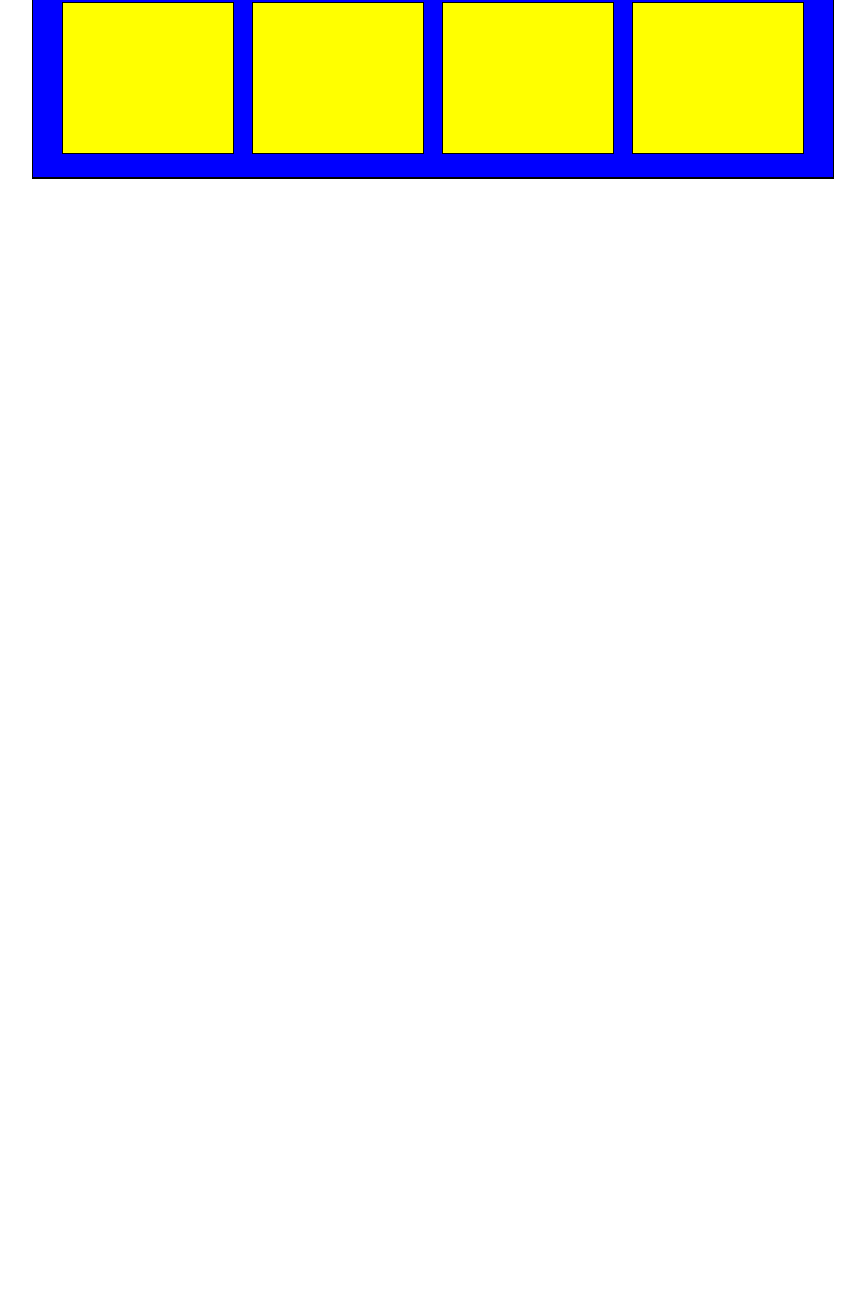
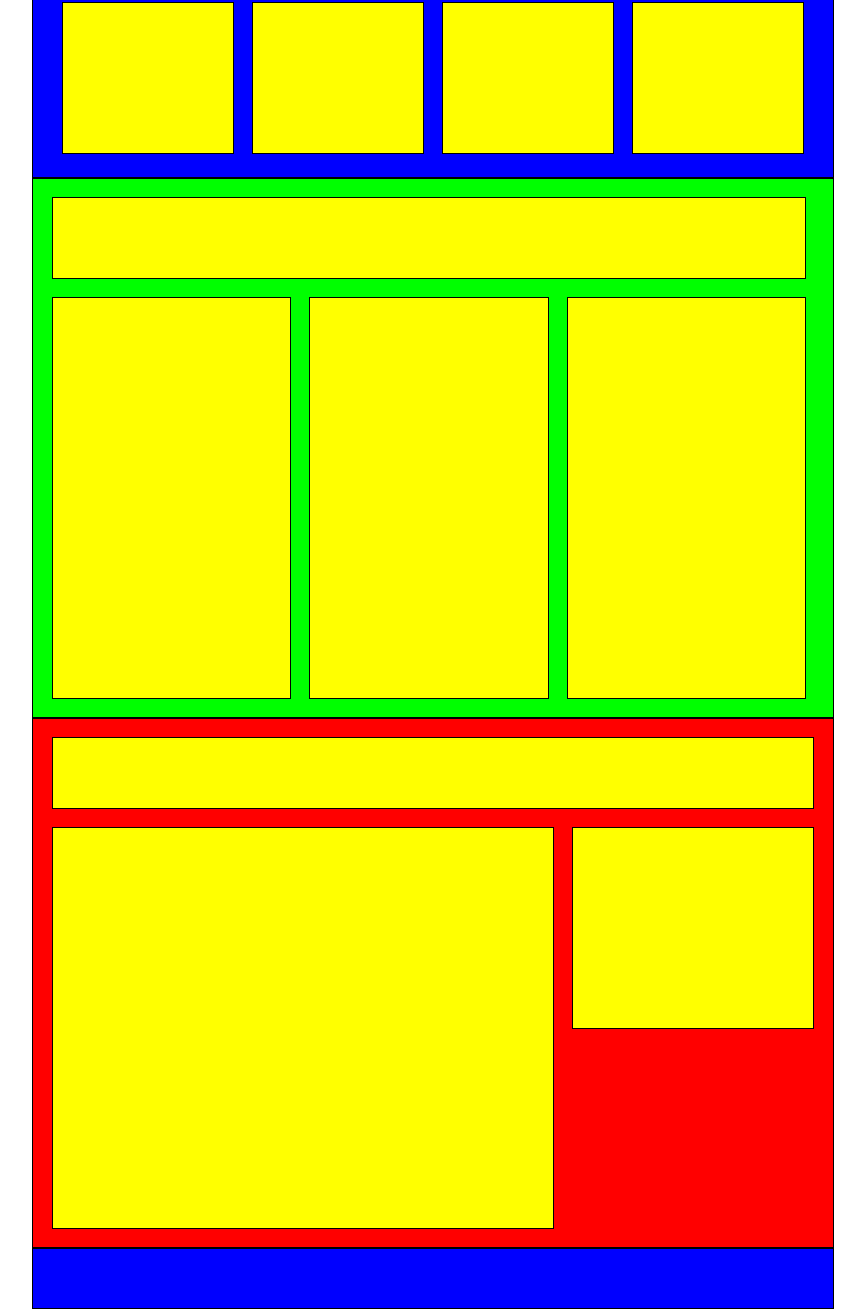
Before and after one commit to 19026071/289.101, a plain HTML site: page css_layout.html in a window 1280 px wide. Shown: the part 1235-2551 px from the top of the page, without its empty margins (207-1072 px from the left). Before the commit the page ends 1421 px from the top, so only its background shows below. Drawn offline with Linux system fonts and the light colour scheme.

Commit message:
Update css_layout.html

```diff
--- a/css_layout.html
+++ b/css_layout.html
@@ -34,44 +34,110 @@
         }
 
 
-        #green {background-color: lime; height: 400px}
+        #green {
+            background-color: lime;
+            height: 400px
+        }
 
 
-        #red {background-color: red;
+        #red {
+            background-color: red;
             display: grid;
-        grid-template-columns: 1fr 1fr 1fr;
+            grid-template-columns: 1fr 1fr 1fr;
             height: 275px;
             padding: 10px;
         }
 
-        #yellow2 {background-color: yellow;
-        margin: 10px;
+        #yellow2 {
+            background-color: yellow;
+            margin: 10px;
             grid-column: 1/4;
             height: 75px;
         }
 
-        #yellow3 {background-color: yellow;
+        #yellow3 {
+            background-color: yellow;
             margin: 10px;
             height: 160px;
         }
 
-        #blue2 {display: grid;
+        #blue2 {
+            display: grid;
             grid-template-columns: 25% 25% 25% 25%;
             background-color: blue;
             padding: 20px;
             height: 600px;
         }
 
-        #yellow5 {background-color: yellow;
-        height: 75px;
-        grid-column: 1/5;
+        #yellow5 {
+            background-color: yellow;
+            height: 75px;
+            grid-column: 1/5;
             margin: 10px;
         }
 
-        #yellow4 {background-color: yellow;
+        #yellow4 {
+            background-color: yellow;
             margin: 10px;
             height: 150px;
         }
+
+        #green2 {
+            background-color: lime;
+            display: grid;
+            grid-template-columns: 33% 33% 33%;
+            height: 520px;
+            padding: 10px;
+
+        }
+
+        #yellow6 {
+            background-color: yellow;
+            grid-column: 1/4;
+            height: 80px;
+            margin: 10px;
+        }
+
+        #yellow7 {background-color: yellow;
+       height: 400px;
+            margin: 10px;
+        }
+
+        #red2 {
+            background-color: red;
+            display: grid;
+            grid-template-columns: 1fr 1fr 1fr;
+            padding: 10px;
+            padding-bottom: 20px;
+            height: 500px;
+        }
+
+
+        #yellow8 {
+            background-color: yellow;
+            height: 70px;
+            grid-column: 1/4;
+            margin: 10px;
+        }
+
+        #yellow9 {
+            background-color: yellow;
+            height: 400px;
+            grid-column: 1/3;
+            margin: 10px;
+        }
+
+        #yellow10 {
+            background-color: yellow;
+            height: 200px;
+            margin: 10px;
+        }
+
+        #blue3 {
+            background-color: blue;
+            height: 60px;
+        }
+
 
     </style>
 
@@ -129,10 +195,6 @@
     </div>
 
 
-
-
-
-
     </body>
 
 
```
